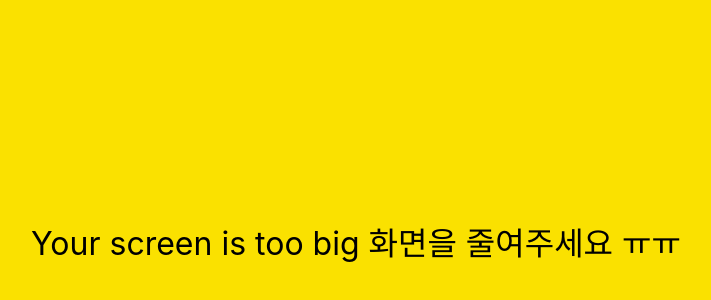
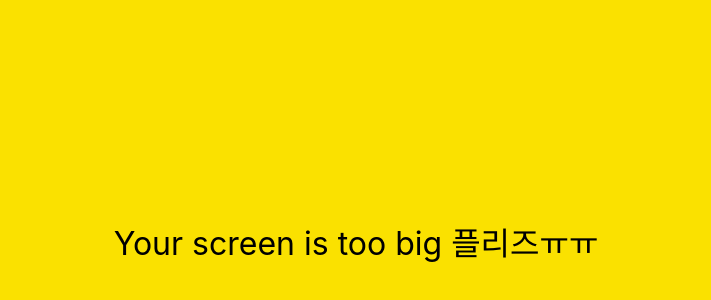
Before and after one commit to jihkyuo/kokoa-clone-2021, a plain HTML site: page friends.html in a window 1280 px wide. Shown: the part 156-456 px from the top of the page, without its empty margins (284-995 px from the left). Drawn offline with nearby package versions, Linux system fonts and the light colour scheme.

Commit message:
Update friends.html

```diff
--- a/friends.html
+++ b/friends.html
@@ -120,7 +120,7 @@
     </div>
 
     <div id="no-mobile">
-      <span>Your screen is too big 화면을 줄여주세요 ㅠㅠ</span>
+      <span>Your screen is too big 플리즈ㅠㅠ</span>
     </div>
 
     <script
```
